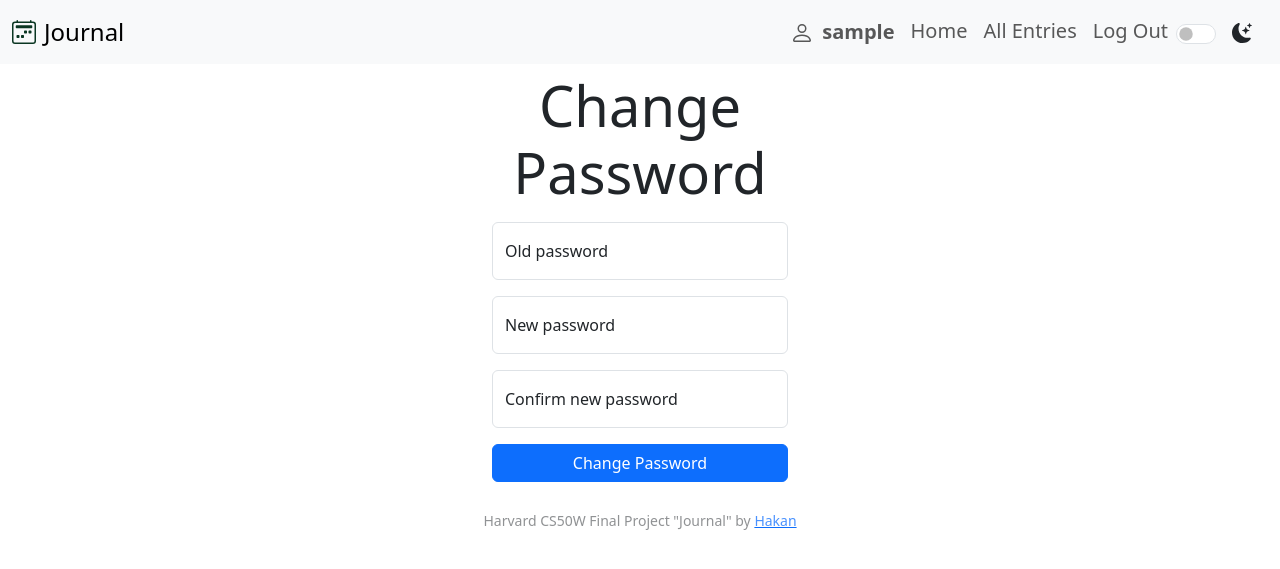
After one commit to hakanayata/journal, a Django app: page /change_password in a window 1280 px wide. The commit adds this page. Shown: the top 569 px of the page. Run offline with Django 4.2, Linux system fonts and the light colour scheme; the visitor is signed in with stand-in values (Sample User, id 1).

Commit message:
password change feature add

```diff
--- a/journal/forms.py
+++ b/journal/forms.py
@@ -1,5 +1,6 @@
 from django import forms
 from .models import JournalEntry
+from django.contrib.auth.forms import PasswordChangeForm
 from tinymce.widgets import TinyMCE
 
 
@@ -60,3 +61,30 @@ class EntryForm(forms.ModelForm):
     #             "rows": 10
     #         }),
     #     }
+
+
+class ChangePasswordCustomForm(PasswordChangeForm):
+    # remove colon ":" suffix from labels
+    def __init__(self, *args, **kwargs):
+        super().__init__(*args, **kwargs)
+        self.label_suffix = ""
+
+    old_password = forms.CharField(widget=forms.PasswordInput(attrs={
+        "class": "form-control",
+        "placeholder": "Old password"
+    }))
+
+    new_password1 = forms.CharField(widget=forms.PasswordInput(attrs={
+        "autocomplete": "new-password",
+        "class": "form-control",
+        "placeholder": "New password"
+    }), label="New password")
+
+    new_password2 = forms.CharField(widget=forms.PasswordInput(attrs={
+        "autocomplete": "new-password",
+        "class": "form-control",
+        "placeholder": "Confirm new password"
+    }), label="Confirm new password")
+
+    class Meta:
+        fields = ["old_password", "new_password1", "new_password2"]
--- a/journal/static/journal/css/styles.css
+++ b/journal/static/journal/css/styles.css
@@ -31,6 +31,10 @@ p {
 
 #boardHead td {
     background-color: none;
+}
+
+#profileTable tr {
+    line-height: 34px;
 }
 
 #profileTable tr > td:first-child {
--- /dev/null
+++ b/journal/templates/journal/change_password.html
@@ -0,0 +1,31 @@
+{% extends 'journal/layout.html' %}
+
+
+{% block body %}
+    <div class="container d-grid col-12 col-sm-8 col-md-6 col-lg-4 col-xl-3 mt-2 mx-auto text-center">
+
+    <h2 class="display-4 mb-3">Change Password</h2>
+
+    <form action="{% url 'change_password' %}" method="post">
+        {% csrf_token %}
+        <div class="form-floating mb-3">
+            {{ form.old_password }}
+            {{ form.old_password.label_tag }}
+            <small class="text-danger">{{ form.old_password.errors }}</small>
+        </div>
+        <div class="form-floating mb-3">
+            {{ form.new_password1 }}
+            {{ form.new_password1.label_tag }}
+        </div>
+        <div class="form-floating mb-3">
+            {{ form.new_password2 }}
+            {{ form.new_password2.label_tag }}
+            <small class="text-danger">{{ form.new_password2.errors }}</small>
+        </div>
+        <div class="d-grid gap-2 col-12 mx-auto mb-3">
+            <input class="btn btn-primary rounded-2" type="submit" value="Change Password" />
+        </div>
+    </form>
+
+    </div>
+{% endblock %}
--- a/journal/templates/journal/create_entry.html
+++ b/journal/templates/journal/create_entry.html
@@ -14,7 +14,7 @@
         {{ form.tags.label_tag }}</div>
 
       <div class="d-grid gap-2 col-12 mx-auto mb-3">
-        <input class="btn btn-primary rounded-2 shadow-sm" type="submit" value="Save" />
+        <input class="btn btn-primary rounded-2" type="submit" value="Save" />
       </div>
     </form>
   </div>
--- a/journal/templates/journal/profile.html
+++ b/journal/templates/journal/profile.html
@@ -3,11 +3,15 @@
 {% block body %}
 
 <div class="container d-grid col-12 col-lg-6 mt-2 mx-auto">
-    <div class="border rounded-2 pt-3 px-1 my-3">
+    <div class="border rounded-2 pt-3 px-2 my-3">
         <table class="table table-striped" id="profileTable">
             <tr>
                 <td>Username</td>
                 <td>{{ user.username }}</td>
+            </tr>
+            <tr>
+                <td>Password</td>
+                <td><a class="btn btn-light btn-sm rounded-pill my-0 py-1 px-4" href="{% url 'change_password' %}">Change Password</a></td>
             </tr>
             {% if user.email  %}
             <tr>
--- a/journal/urls.py
+++ b/journal/urls.py
@@ -6,6 +6,7 @@ urlpatterns = [
     path("login", views.login_view, name="login"),
     path("logout", views.logout_view, name="logout"),
     path("register", views.register, name="register"),
+    path("change_password", views.change_password, name="change_password"),
     path("create_entry/<str:date_str>", views.create_entry, name="create_entry"),
     path("update_entry/<str:date_str>", views.update_entry, name="update_entry"),
     path("all_entries", views.all_entries, name="all_entries"),
--- a/journal/views.py
+++ b/journal/views.py
@@ -1,5 +1,5 @@
 import json
-from django.contrib.auth import authenticate, login, logout
+from django.contrib.auth import authenticate, login, logout, update_session_auth_hash
 from django.contrib.auth.password_validation import validate_password
 from django.core.exceptions import ValidationError
 from django.db import IntegrityError
@@ -12,7 +12,7 @@ from django.contrib import messages
 from django.core.paginator import Paginator
 from django.views.decorators.csrf import csrf_exempt
 from .models import User, JournalEntry, Tag
-from .forms import EntryForm
+from .forms import EntryForm, ChangePasswordCustomForm
 from .utils import calculate_longest_streak
 
 
@@ -82,6 +82,28 @@ def register(request):
         return HttpResponseRedirect(reverse("index"))
     else:
         return render(request, "journal/register.html")
+
+
+@login_required(login_url="login")
+@require_http_methods(["GET", "POST"])
+def change_password(request):
+    if request.method == "POST":
+        form = ChangePasswordCustomForm(user=request.user, data=request.POST)
+        if form.is_valid():
+            user = form.save()
+            # Keep the user logged in
+            update_session_auth_hash(request, user)
+            messages.success(request, "Password updated.")
+            return redirect("profile")
+        else:
+            messages.error(
+                request, "Could not update password. Please correct the error(s).")
+    else:
+        form = ChangePasswordCustomForm(user=request.user)
+
+    return render(request, "journal/change_password.html", {
+        "form": form
+    })
 
 
 @require_http_methods(["GET", "POST"])
@@ -223,7 +245,7 @@ def profile(request):
         "longest_streak": calculate_longest_streak(entries)
     })
 
-# todo: API
+# API
 
 
 @login_required(login_url="login")
```
